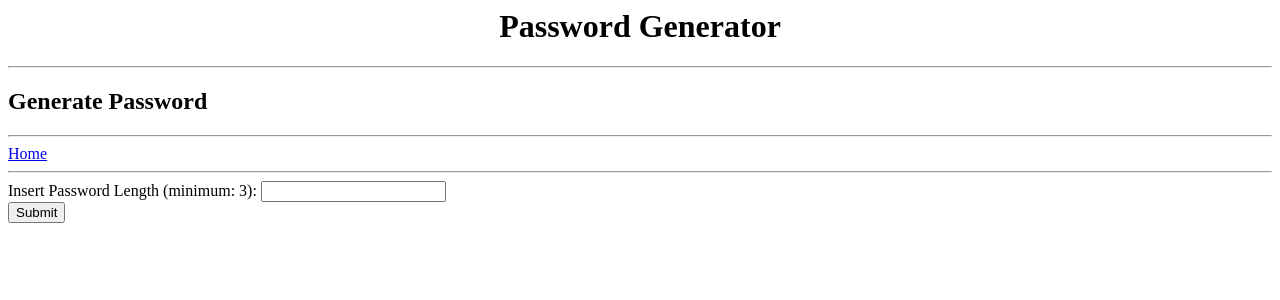
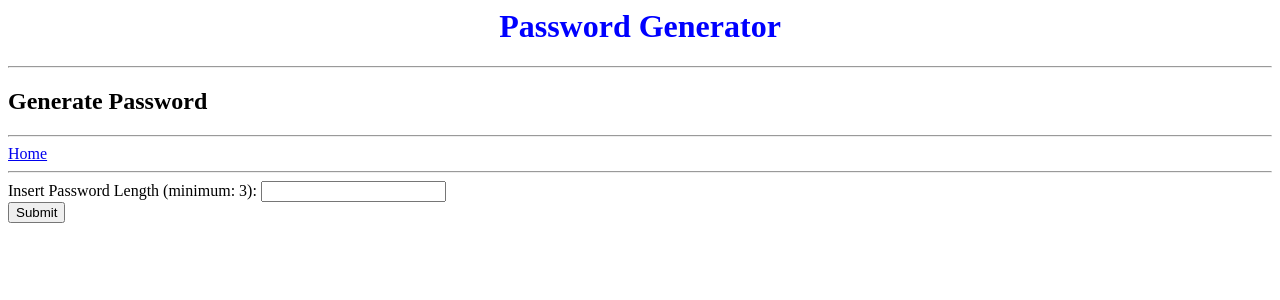
Before and after one commit to MLeongQA/DevOpsPracticalProject, a Flask app: page /create in a window 1280 px wide. Shown: the top 300 px of the page. Run offline with Flask 2, Linux system fonts and the light colour scheme.

Commit message:
Testing rolling update

```diff
--- a/service_1/application/templates/layout.html
+++ b/service_1/application/templates/layout.html
@@ -1,6 +1,6 @@
 <body>
     <div class="navbar">
-        <h1 style="color:black"><center>Password Generator</center></h1>
+        <h1 style="color:blue"><center>Password Generator</center></h1>
         <hr>
     </div>
 
```
